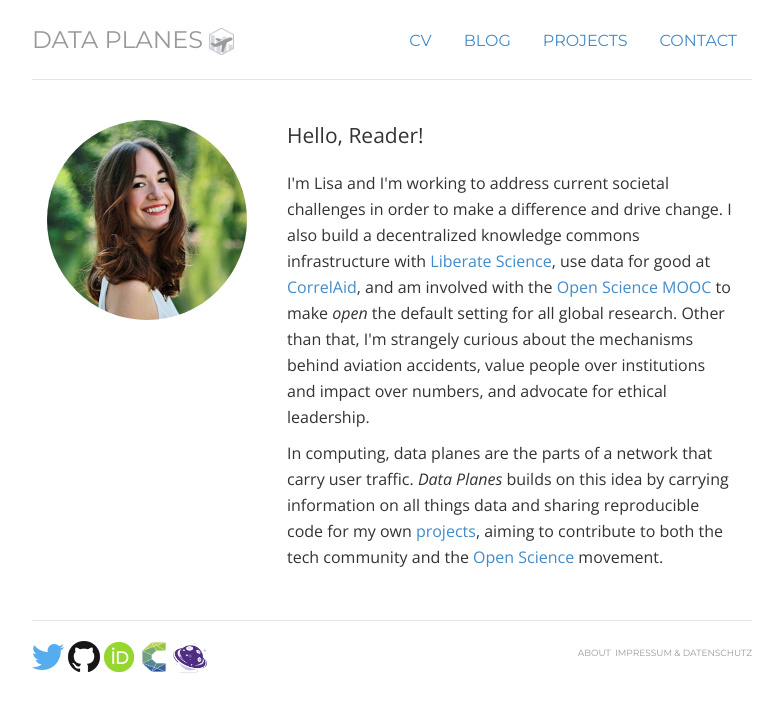
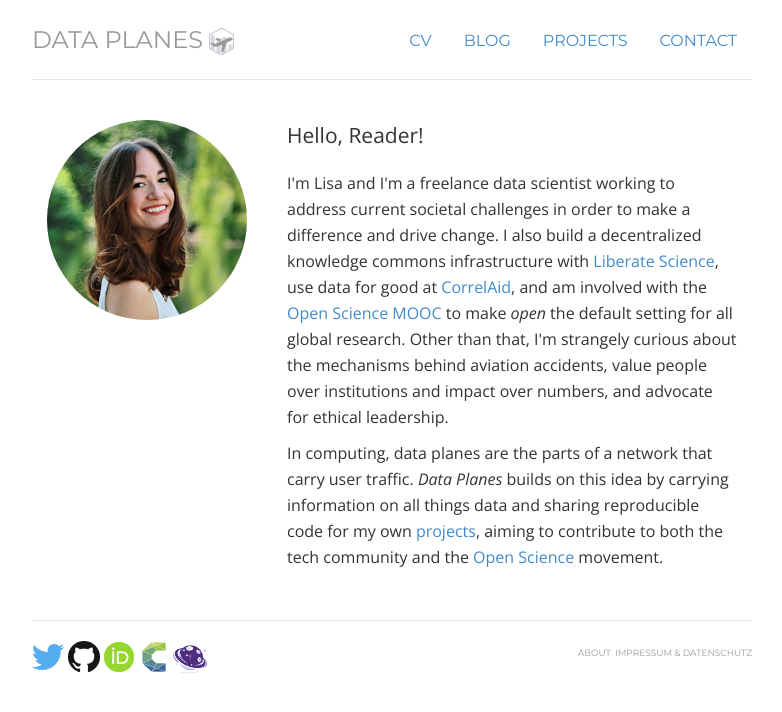
Before and after one commit to lhehnke/lhehnke.github.io, a Jekyll site: the page built from index.html, in a window 1280 px wide. Shown: the top 712 px of the page, without its empty margins (248-1030 px from the left). Built offline with Jekyll 4.4.1, drawn with Linux system fonts in a browser that asks for light colours; nearby versions of some CDN libraries.

```diff
--- a/index.html
+++ b/index.html
@@ -20,7 +20,7 @@
 	<p class="lead">Hello, Reader!</p>
 
 
-	<p>I'm <span itemprop="name">Lisa </span> and I'm working to address current societal challenges in order to make a difference and drive change. I also build a decentralized knowledge commons infrastructure with <a href="https://libscie.org/">Liberate Science</a>, use data for good at <a href="https://correlaid.org/">CorrelAid</a>, and am involved with the <a href="https://opensciencemooc.eu/">Open Science MOOC</a> to make <em>open</em> the default setting for all global research. Other than that, I'm strangely curious about the mechanisms behind aviation accidents, value people over institutions and impact over numbers, and advocate for ethical leadership.</p>
+	<p>I'm <span itemprop="name">Lisa </span> and I'm a freelance data scientist working to address current societal challenges in order to make a difference and drive change. I also build a decentralized knowledge commons infrastructure with <a href="https://libscie.org/">Liberate Science</a>, use data for good at <a href="https://correlaid.org/">CorrelAid</a>, and am involved with the <a href="https://opensciencemooc.eu/">Open Science MOOC</a> to make <em>open</em> the default setting for all global research. Other than that, I'm strangely curious about the mechanisms behind aviation accidents, value people over institutions and impact over numbers, and advocate for ethical leadership.</p>
 
 	<p>In computing, data planes are the parts of a network that carry user traffic. <em>Data Planes</em> builds on this idea by carrying information on all things data and sharing reproducible code for my own <a href="https://lhehnke.github.io/projects/">projects</a>, aiming to contribute to both the tech community and the <a href="https://cos.io/">Open Science</a> movement.</p>
 
```
